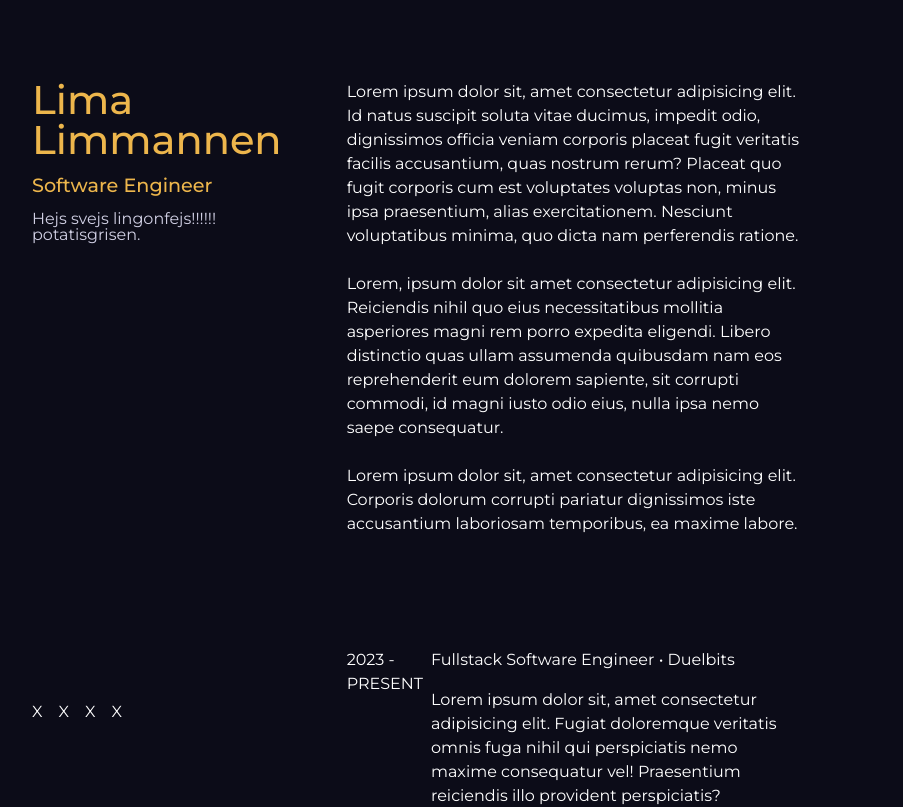
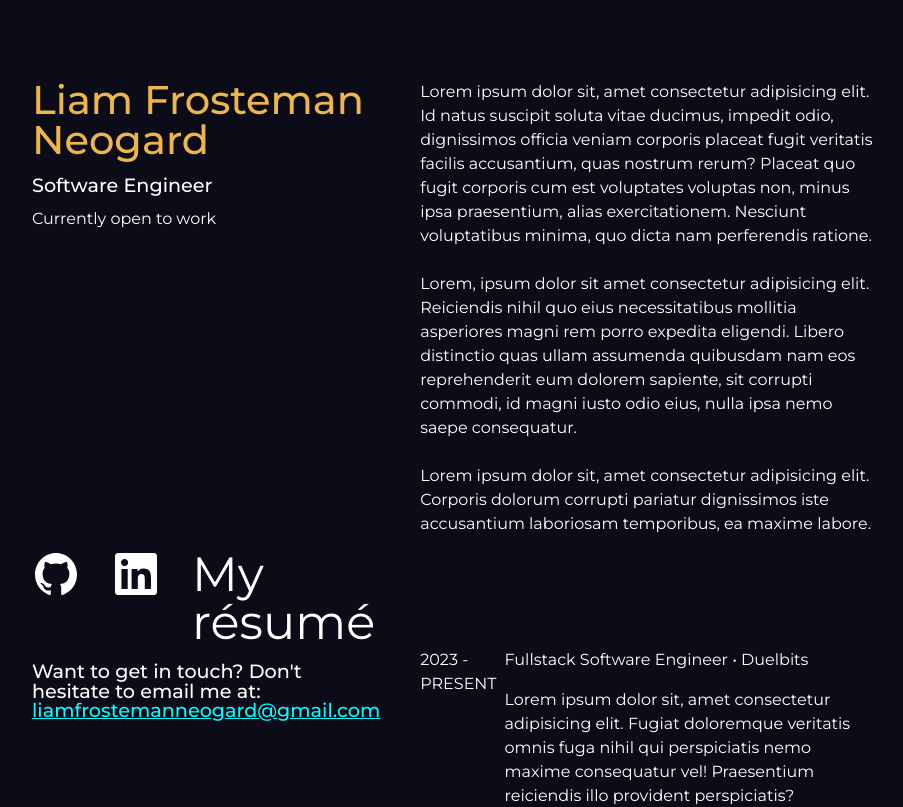
Before and after one commit to FrostemanNeogard/portfolio, a React (Vite) app: page / in a window 1280 px wide. Shown: the top 807 px of the page, without its empty margins (224-1127 px from the left). Built offline with nearby package versions, Linux system fonts and the light colour scheme; a web font is replaced by a local one.

Commit message:
Add contact block

```diff
--- a/src/components/homePage/index.tsx
+++ b/src/components/homePage/index.tsx
@@ -1,21 +1,45 @@
 import { ProjectShowcases } from "../projectShowcases";
 import { WorkExperiences } from "../workExperiences";
 import * as Styled from "./styled";
+import { IoLogoGithub } from "react-icons/io";
+import { FaLinkedin } from "react-icons/fa";
 
 export const HomePage = () => {
   return (
     <Styled.Main>
       <Styled.FullHeightContainer>
         <Styled.LeftContent>
-          <h1>Lima Limmannen</h1>
+          <h1>Liam Frosteman Neogard</h1>
           <h2>Software Engineer</h2>
-          <p>Hejs svejs lingonfejs!!!!!! potatisgrisen.</p>
+          <p>Currently open to work</p>
           <Styled.SocialIcons>
-            <span>X</span>
-            <span>X</span>
-            <span>X</span>
-            <span>X</span>
+            <span>
+              <a href="https://github.com/FrostemanNeogard" target="_blank">
+                <IoLogoGithub />
+              </a>
+            </span>
+            <span>
+              <a
+                href="https://www.linkedin.com/in/liamfrostemanneogard/"
+                target="_blank"
+              >
+                <FaLinkedin />
+              </a>
+            </span>
+            <span>
+              <a href="resume.pdf" target="_blank">
+                My résumé
+              </a>
+            </span>
           </Styled.SocialIcons>
+          <Styled.ContactBlock>
+            <h2>
+              Want to get in touch? Don't hesitate to email me at:{" "}
+              <a href="mailto:liamfrostemanneogard@gmail.com">
+                liamfrostemanneogard@gmail.com
+              </a>
+            </h2>
+          </Styled.ContactBlock>
         </Styled.LeftContent>
       </Styled.FullHeightContainer>
       <Styled.RightContent>
--- a/src/components/homePage/styled.ts
+++ b/src/components/homePage/styled.ts
@@ -29,19 +29,38 @@ export const LeftContent = styled.div`
   h2 {
     font-size: 1.2rem;
     font-weight: 500;
-    color: ${(props) => props.theme.secondary};
   }
   p {
     font-weight: 400;
-    color: ${(props) => props.theme.secondaryText};
   }
 `;
 
 export const SocialIcons = styled.div`
   display: flex;
-  column-gap: 1rem;
+  column-gap: 2rem;
   margin-top: auto;
   position: relative;
+  font-size: 3rem;
+  a,
+  a:visited {
+    color: inherit;
+    text-decoration: none;
+    &:hover {
+      cursor: pointer;
+      filter: brightness(80%);
+    }
+  }
+`;
+
+export const ContactBlock = styled.div`
+  a,
+  a:visited {
+    color: cyan;
+    &:hover {
+      cursor: pointer;
+      filter: brightness(80%);
+    }
+  }
 `;
 
 export const RightContent = styled.div`
```
